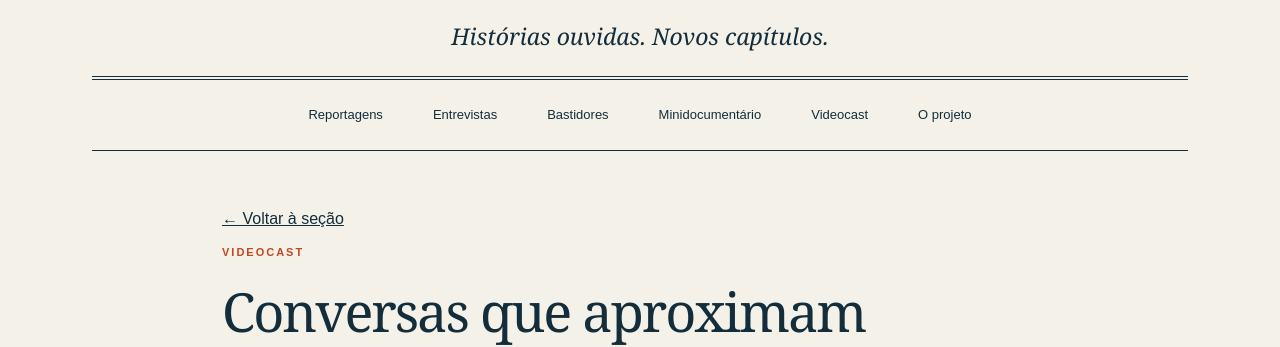
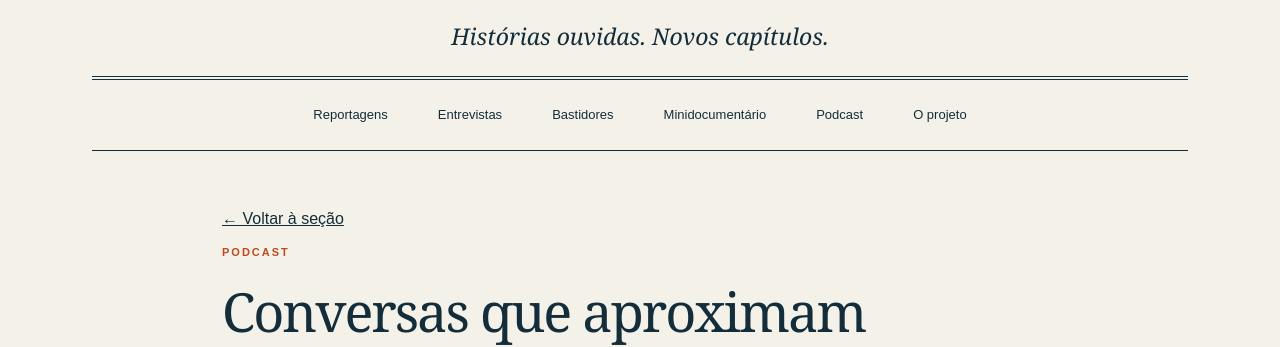
Before and after one commit to iarleyoliveira/ESCUTATIVA, a Jekyll site: the page built from _materias/conversas-que-aproximam.md, in a window 1280 px wide. Shown: the part 179-526 px from the top of the page. Built offline with Jekyll 4.4.1, drawn with Linux system fonts in a browser that asks for light colours.

Commit message:
Update _data/inicio.yml (via Pages CMS)

```diff
--- a/_data/inicio.yml
+++ b/_data/inicio.yml
@@ -1,46 +1,61 @@
-title: "Jornalismo, pessoas e direitos"
+title: Jornalismo, pessoas e direitos
 hero:
-  kicker: "Nossa pauta são as pessoas"
-  title: "Histórias ouvidas."
-  accent: "Novos capítulos."
-  description: "Quando uma história ganha espaço na imprensa, ela pode encontrar novos caminhos. Um projeto sobre pessoas, direitos e a força de ser ouvido."
-  button: "Explore as reportagens"
-  quote: "Por trás de cada notícia,\numa vida."
+  kicker: Nossa pauta são as pessoas
+  title: Histórias ouvidas.
+  accent: Novos capítulos.
+  description: Quando uma história ganha espaço na imprensa, ela pode encontrar
+    novos caminhos. Um projeto sobre pessoas, direitos e a força de ser ouvido.
+  button: Explore as reportagens
+  quote: |-
+    Por trás de cada notícia,
+    uma vida.
 materias:
-  action: "Ler reportagem"
-  nav: "Reportagens"
-  title: "Histórias para ler de perto."
-  empty: "As primeiras matérias estão em preparação. Em breve, conheça os relatos e as entrevistas do projeto."
+  action: Ler reportagem
+  nav: Reportagens
+  title: Histórias para ler de perto.
+  empty: As primeiras matérias estão em preparação. Em breve, conheça os relatos e
+    as entrevistas do projeto.
 entrevistas:
-  action: "Ler entrevista"
-  nav: "Entrevistas"
-  title: "Entrevistas"
-  empty: "As entrevistas estão em preparação."
+  action: Ler entrevista
+  nav: Entrevistas
+  title: Entrevistas
+  empty: As entrevistas estão em preparação.
 bastidores:
-  action: "Ler os bastidores"
-  nav: "Bastidores"
-  title: "Bastidores"
-  empty: "Os bastidores do projeto estão em preparação."
+  action: Ler os bastidores
+  nav: Bastidores
+  title: Bastidores
+  empty: Os bastidores do projeto estão em preparação.
 documentario:
-  action: "Assistir ao minidocumentário"
-  nav: "Minidocumentário"
-  title: "Quando a notícia faz parte da história."
-  empty: "O minidocumentário está em preparação."
+  action: Assistir ao minidocumentário
+  nav: Minidocumentário
+  title: Quando a notícia faz parte da história.
+  empty: O minidocumentário está em preparação.
 videocast:
-  action: "Assistir ao videocast"
-  nav: "Videocast"
-  title: "Escutar é o começo."
-  empty: "O videocast está em preparação."
+  action: Assistir ao podcast
+  nav: Podcast
+  title: Escutar é o começo.
+  empty: O podcast está em preparação.
 projeto:
-  nav: "O projeto"
-  kicker: "Sobre o projeto"
-  title: "O jornalismo como ferramenta social e voz da população."
-  presentation: "Escutativa é um trabalho de conclusão de curso que investiga a contribuição do jornalismo para a defesa dos direitos da população, a partir de histórias de pessoas que encontraram apoio na imprensa.\n\nNas entrevistas realizadas pelo grupo, os personagens destacaram a importância da visibilidade e da credibilidade jornalística para que suas demandas fossem ouvidas e suas histórias ganhassem novos capítulos.\n\nO projeto reúne minidocumentário, videocast e reportagens."
-  credits_title: "Créditos da equipe"
-  credits: "Os créditos completos da equipe serão acrescentados na versão final."
-read_more: "Abrir publicação"
-video_summary: "Ver sinopse"
-video_pending: "Em breve"
-byline: "Por"
-back: "Voltar à seção"
-continue: "Continuar explorando"
+  nav: O projeto
+  kicker: Sobre o projeto
+  title: O jornalismo como ferramenta social e voz da população.
+  presentation: >-
+    Escutativa é um trabalho de conclusão de curso que investiga a contribuição
+    do jornalismo para a defesa dos direitos da população, a partir de histórias
+    de pessoas que encontraram apoio na imprensa.
+
+
+    Nas entrevistas realizadas pelo grupo, os personagens destacaram a
+    importância da visibilidade e da credibilidade jornalística para que suas
+    demandas fossem ouvidas e suas histórias ganhassem novos capítulos.
+
+
+    O projeto reúne minidocumentário, videocast e reportagens.
+  credits_title: Créditos da equipe
+  credits: Os créditos completos da equipe serão acrescentados na versão final.
+read_more: Abrir publicação
+video_summary: Ver sinopse
+video_pending: Em breve
+byline: Por
+back: Voltar à seção
+continue: Continuar explorando
```
